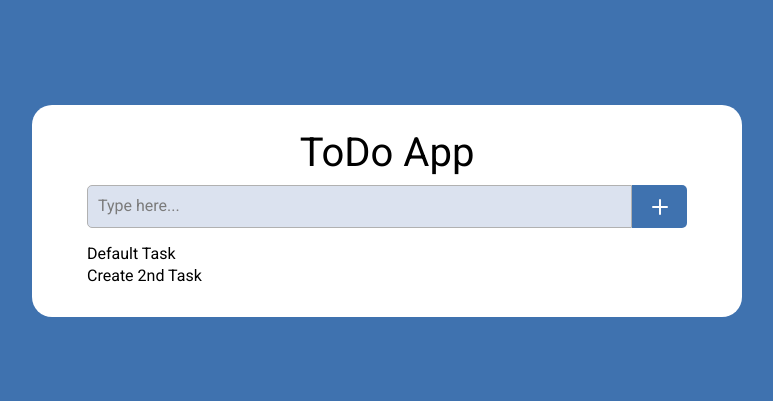
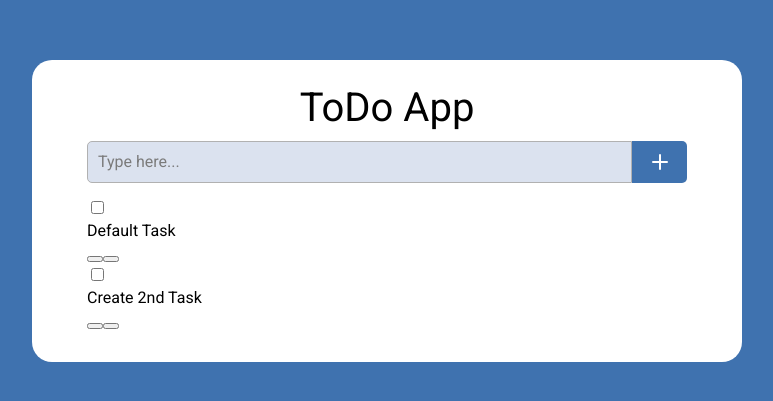
Before and after one commit to Aintripin/ToDoList, a React (Vite) app in the folder toDoList/: page / in a window 1280 px wide. Shown: the part 189-590 px from the top of the page, without its empty margins (253-1026 px from the left). Built offline with nearby package versions, Linux system fonts and the light colour scheme.

Commit message:
added some logic, fixed some bugs

```diff
--- a/toDoList/src/views/components/InputPlus/InputTask/index.tsx
+++ b/toDoList/src/views/components/InputPlus/InputTask/index.tsx
@@ -17,10 +17,41 @@ export const InputTask: React.FC<InputTaskProps> = ({
     onRemoved,
 }) => {
 
+    const [checked, setChecked] = useState(false);
 
     return (
         <div className = {styles.inputTask}>
-            {title}
+            <label>
+                <input
+                    type = 'checkbox'
+                    checked = {checked}
+                    className = {styles.inputTaskCheckbox}
+                    onChange = {(e) => {
+                        setChecked(e.target.checked);
+
+                        if (e.target.checked) {
+                            onDone(id);
+                        }
+                    }}
+                />
+                <h3 className = {styles.inputTaskTitle}> {title}</h3>
+            </label>
+            <button
+                aria-label = "Edit"
+                className = {styles.inputTaskEdit}
+                onClick = {() => {
+
+                }}
+            />
+            <button
+                aria-label = "Remove"
+                className = {styles.inputTaskRemove}
+                onClick = {() => {
+                    if (confirm('Iz you suuuure?')) {
+                        onRemoved(id);
+                    }
+                }}
+            />
         </div>
             )
 }
```
